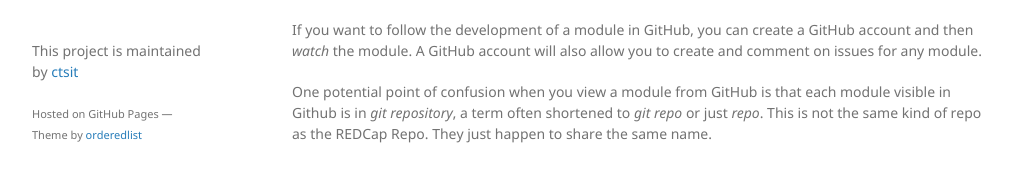
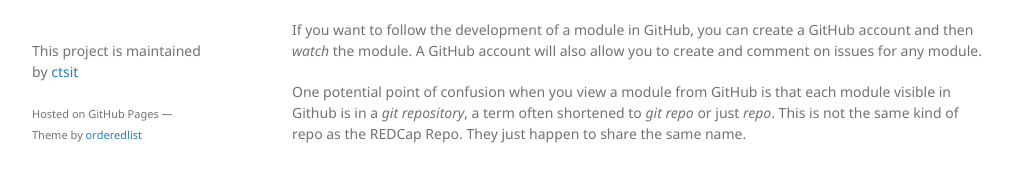
Before and after one commit to ctsit/redcap_external_module_development_guide, a Jekyll site: the page built from docs/guide_for_admins_and_devs.md, in a window 1280 px wide and 900 px high, scrolled down 2855 px. Shown: the part 686-868 px from the top of the window, without its empty margins (128-1150 px from the left). Built offline with Jekyll 4.4.1, drawn with Linux system fonts in a browser that asks for light colours.

```diff
--- a/docs/guide_for_admins_and_devs.md
+++ b/docs/guide_for_admins_and_devs.md
@@ -74,4 +74,4 @@ If you want to install a module that is in Github but not the REDCap Repo, acces
 
 If you want to follow the development of a module in GitHub, you can create a GitHub account and then _watch_ the module. A GitHub account will also allow you to create and comment on issues for any module.
 
-One potential point of confusion when you view a module from GitHub is that each module visible in Github is in _git repository_, a term often shortened to _git repo_ or just _repo_. This is not the same kind of repo as the REDCap Repo. They just happen to share the same name.
+One potential point of confusion when you view a module from GitHub is that each module visible in Github is in a _git repository_, a term often shortened to _git repo_ or just _repo_. This is not the same kind of repo as the REDCap Repo. They just happen to share the same name.
```
